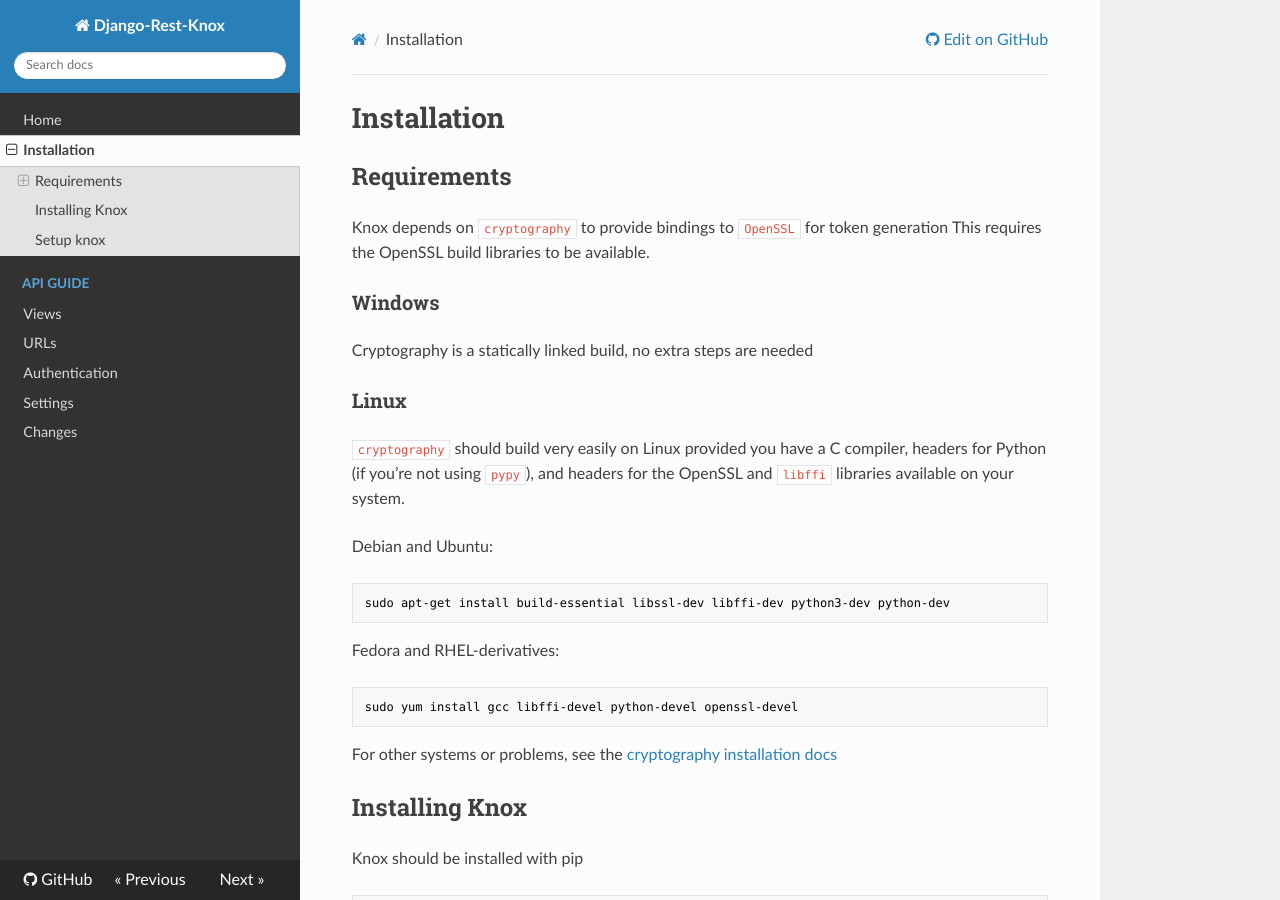
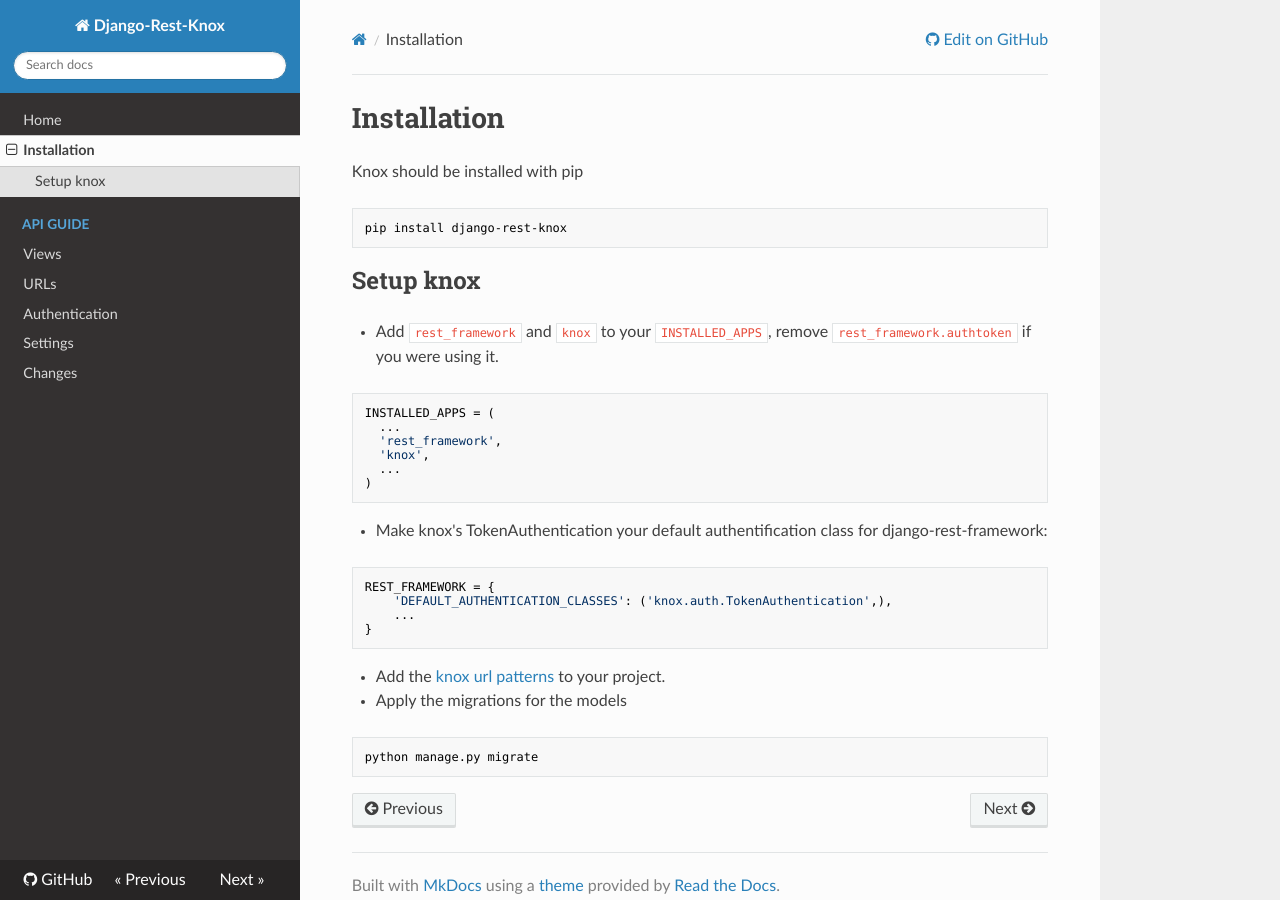
Before and after one commit to jazzband/django-rest-knox, an MkDocs documentation site: the page built from docs/installation.md, in a window 1280 px wide and 900 px high. Built offline with MkDocs 1.6.1, drawn with Linux system fonts in a browser that asks for light colours; nearby versions of some CDN libraries; old or Windows-style settings are respelled for this version of MkDocs.

Commit message:
remove all regarding dependancy on openssl

````diff
--- a/docs/installation.md
+++ b/docs/installation.md
@@ -1,30 +1,5 @@
 # Installation
 
-## Requirements
-
-Knox depends on `cryptography` to provide bindings to `OpenSSL` for token generation
-This requires the OpenSSL build libraries to be available.
-
-### Windows
-Cryptography is a statically linked build, no extra steps are needed
-
-### Linux
-`cryptography` should build very easily on Linux provided you have a C compiler,
-headers for Python (if you’re not using `pypy`), and headers for the OpenSSL and
-`libffi` libraries available on your system.
-
-Debian and Ubuntu:
-```bash
-sudo apt-get install build-essential libssl-dev libffi-dev python3-dev python-dev
-```
-
-Fedora and RHEL-derivatives:
-```bash
-sudo yum install gcc libffi-devel python-devel openssl-devel
-```
-For other systems or problems, see the [cryptography installation docs](https://cryptography.io/en/latest/installation/)
-
-## Installing Knox
 Knox should be installed with pip
 
 ```bash
--- a/setup.py
+++ b/setup.py
@@ -63,7 +63,7 @@
     # your project is installed. For an analysis of "install_requires" vs pip's
     # requirements files see:
     # https://packaging.python.org/en/latest/requirements.html
-    install_requires=['django', 'djangorestframework', 'pyOpenSSL'],
+    install_requires=['django', 'djangorestframework'],
 
     # List additional groups of dependencies here (e.g. development
     # dependencies). You can install these using the following syntax,
````
Also changed, not shown: 1 other file.
